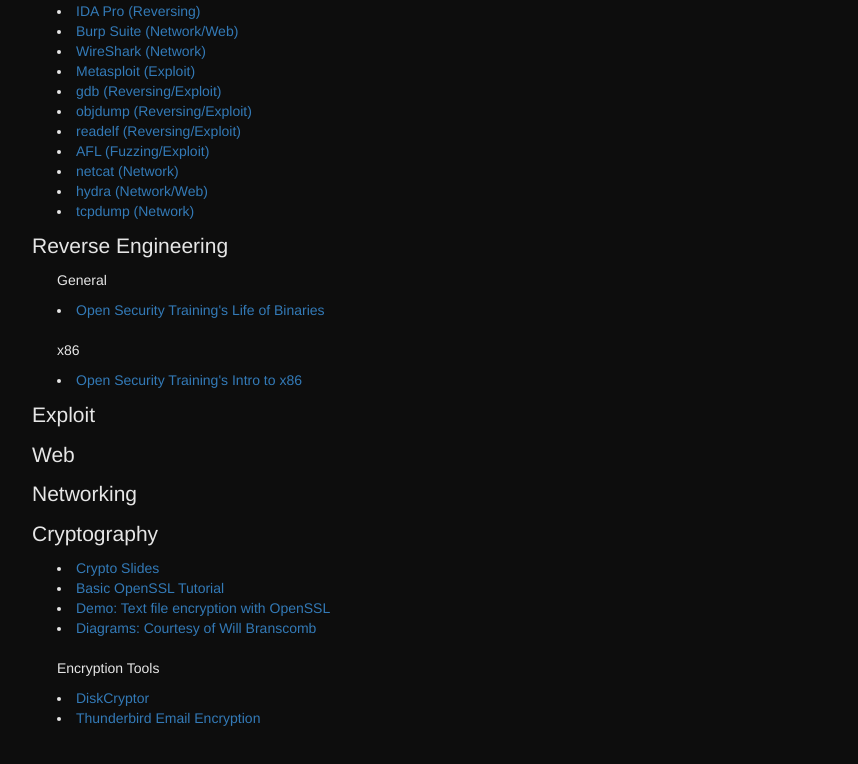
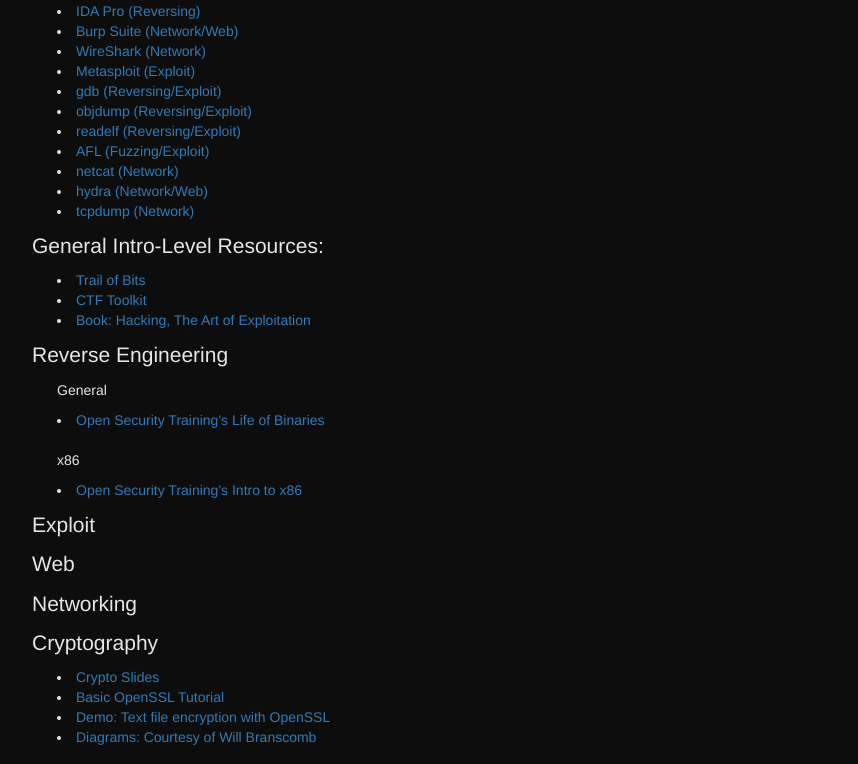
Before and after one commit to UO-Security-Club/website, a plain HTML site: page resources.html in a window 1280 px wide. Shown: the part 735-1499 px from the top of the page, without its empty margins (13-871 px from the left). Drawn offline with Linux system fonts and the light colour scheme.

Commit message:
Added General Resources

```diff
--- a/resources.html
+++ b/resources.html
@@ -109,6 +109,16 @@
                          <li>
                                 <a href="http://linux.die.net/man/8/tcpdump">tcpdump (Network)</a>
                         </li>
+			<p class="lead section-lead">General Intro-Level Resources:</p>
+				<li>
+					<a href="https://trailofbits.github.io/ctf/index.html">Trail of Bits</a>
+				</li>
+				 <li>
+                                        <a href="https://www.linkedin.com/pulse/tools-resources-prepare-hacker-ctf-competition-mayur-agnihotri">CTF Toolkit</a>
+                                </li>
+				 <li>
+                                        <a href="https://drive.google.com/file/d/0Byq7N6G3uMfjWndrLVoxR3VmenM/view?usp=sharing">Book: Hacking, The Art of Exploitation</a>
+                                </li>
 			<p class="lead section-lead">Reverse Engineering</p>
 			<p>General</p>
 			<li>
```
